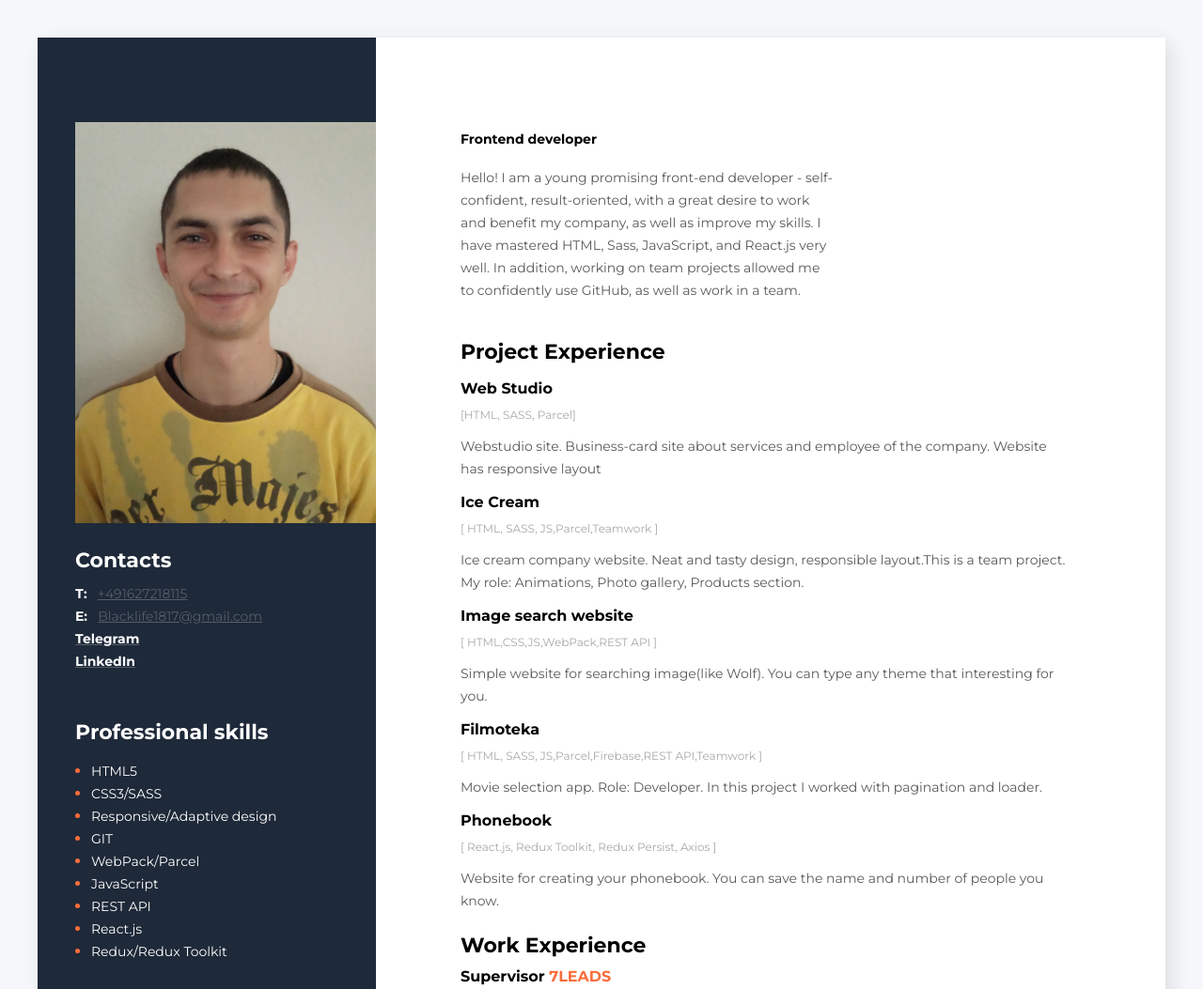
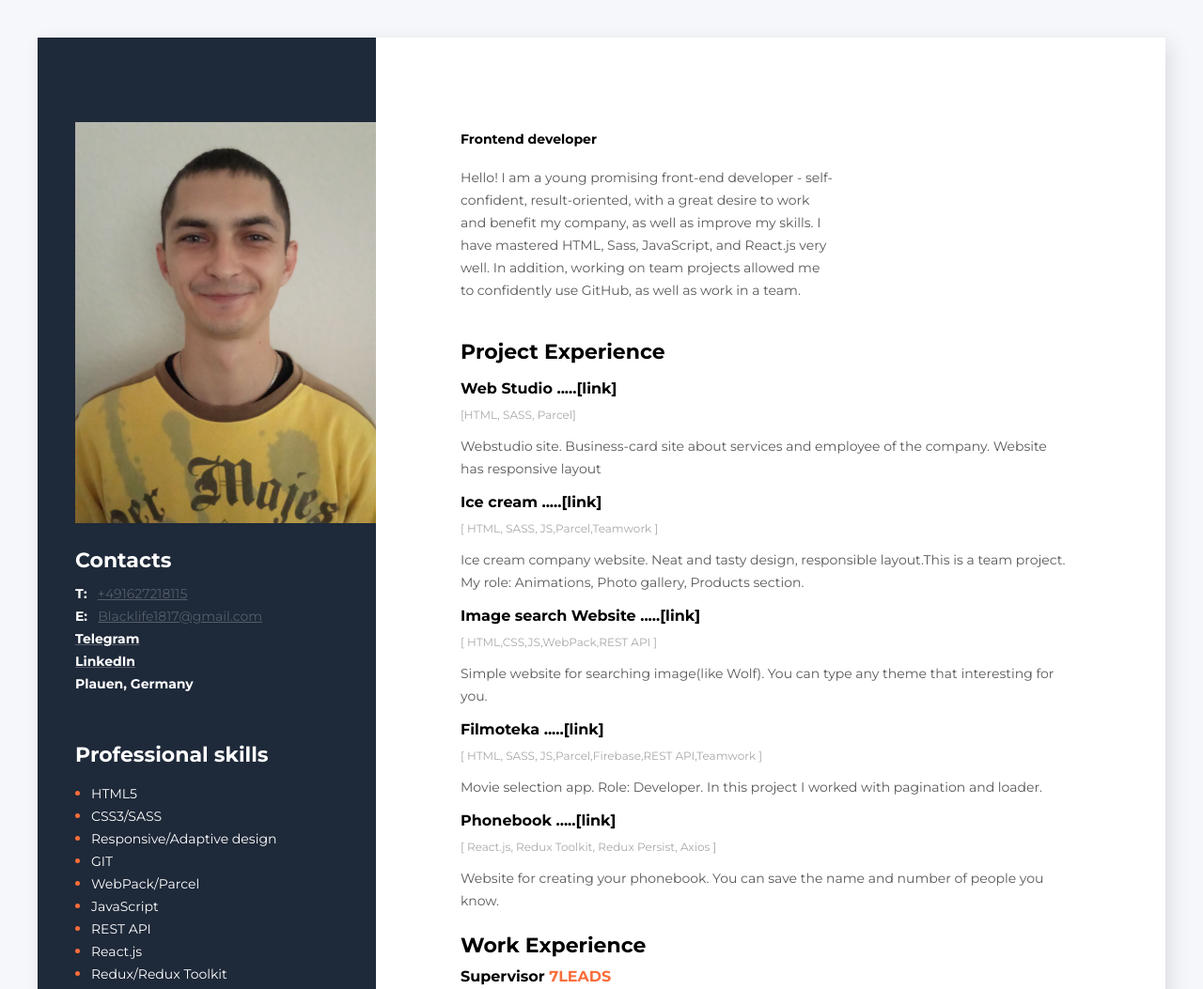
Before and after one commit to Semen-Gomzyak/Semen_Homziak_Frontend_developer, a plain HTML site: page index.html in a window 1280 px wide. Shown: the top 1053 px of the page at 94% size. Drawn offline with Linux system fonts and the light colour scheme.

Commit message:
add country and link

```diff
--- a/index.html
+++ b/index.html
@@ -40,7 +40,8 @@
           <ul class="my-project-experience-duties"></ul>
           <li class="my-project-experience-duty">
             <div class="my-project-experience-company-block">
-              <h4 class="my-project-experience-position"><a href="https://semen-gomzyak.github.io/goit-markup-hw-08/" target="_blank" class="my-project-experience-link">Web Studio</a>
+              <h4 class="my-project-experience-position"><a href="https://semen-gomzyak.github.io/goit-markup-hw-08/" target="_blank" class="my-project-experience-link">Web Studio
+              </a>.....<a href="https://github.com/Semen-Gomzyak/goit-markup-hw-08" target="_blank" class="my-project-experience-link">[link]</a>
               </h4>
               <p class="my-project-experience-period">[HTML, SASS, Parcel]</p>
               <p class="my-project-experience-duty">
@@ -52,7 +53,8 @@
 
           <li class="my-project-experience-duty">
             <div class="my-project-experience-company-block">
-              <h4 class="my-project-experience-position"><a href="https://anchoislala.github.io/team-project-IceCream/" target="_blank" class="my-project-experience-link">Ice Cream</a>
+              <h4 class="my-project-experience-position"><a href="https://anchoislala.github.io/team-project-IceCream/" target="_blank" class="my-project-experience-link">Ice cream
+              </a>.....<a href="https://github.com/anchoislala/team-project-IceCream" target="_blank" class="my-project-experience-link">[link]</a>
               </h4>
               <p class="my-project-experience-period">
                 [ HTML, SASS, JS,Parcel,Teamwork ]
@@ -66,7 +68,8 @@
 
           <li class="my-project-experience-duty">
             <div class="my-project-experience-company-block">
-              <h4 class="my-project-experience-position"><a href="https://semen-gomzyak.github.io/goit-js-hw-11/" target="_blank" class="my-project-experience-link">Image search website</a>
+              <h4 class="my-project-experience-position"><a href="https://semen-gomzyak.github.io/goit-js-hw-11/" target="_blank" class="my-project-experience-link">Image search Website
+              </a>.....<a href="https://github.com/Semen-Gomzyak/goit-js-hw-11" target="_blank" class="my-project-experience-link">[link]</a>
               </h4>
               <p class="my-project-experience-period">
                 [ HTML,CSS,JS,WebPack,REST API ]
@@ -81,7 +84,8 @@
 
           <li class="my-project-experience-duty">
             <div class="my-project-experience-company-block">
-              <h4 class="my-project-experience-position"><a href="https://aleksandor2138.github.io/filmLibrary/" target="_blank" class="my-project-experience-link">Filmoteka</a>
+              <h4 class="my-project-experience-position"><a href="https://aleksandor2138.github.io/filmLibrary/" target="_blank" class="my-project-experience-link">Filmoteka
+              </a>.....<a href="https://github.com/Aleksandor2138/filmLibrary" target="_blank" class="my-project-experience-link">[link]</a>
               </h4>
               <p class="my-project-experience-period">
                 [ HTML, SASS, JS,Parcel,Firebase,REST API,Teamwork ]
@@ -94,7 +98,9 @@
 
           <li class="my-project-experience-duty">
             <div class="my-project-experience-company-block">
-              <h4 class="my-project-experience-position"><a href="https://semen-gomzyak.github.io/goit-react-hw-08-phonebook/" target="_blank" class="my-project-experience-link">Phonebook</a>
+              <h4 class="my-project-experience-position"><a href="https://semen-gomzyak.github.io/goit-react-hw-08-phonebook/" target="_blank" class="my-project-experience-link">Phonebook
+
+              </a>.....<a href="https://github.com/Semen-Gomzyak/goit-react-hw-08-phonebook" target="_blank" class="my-project-experience-link">[link]</a>
               </h4>
               <p class="my-project-experience-period">
                 [ React.js, Redux Toolkit, Redux Persist, Axios ]
@@ -306,6 +312,9 @@
               ><span class="contacts-section-type">LinkedIn </span></a
             >
           </div>
+          <div>
+            <span class="contacts-section-type">Plauen, Germany </span>
+          </div>
         </div>
         <!-- Tech skills section-->
         <div class="Tech-skills-section">
@@ -384,6 +393,9 @@
                 >German - Pre-intermediate</span
               >
             </li>
+            <li class="soft-skills-item">
+                <span class="soft-skills-item-text">Polish - Elementary </span>
+              </li>
           </ul>
         </div>
       </aside>
```
